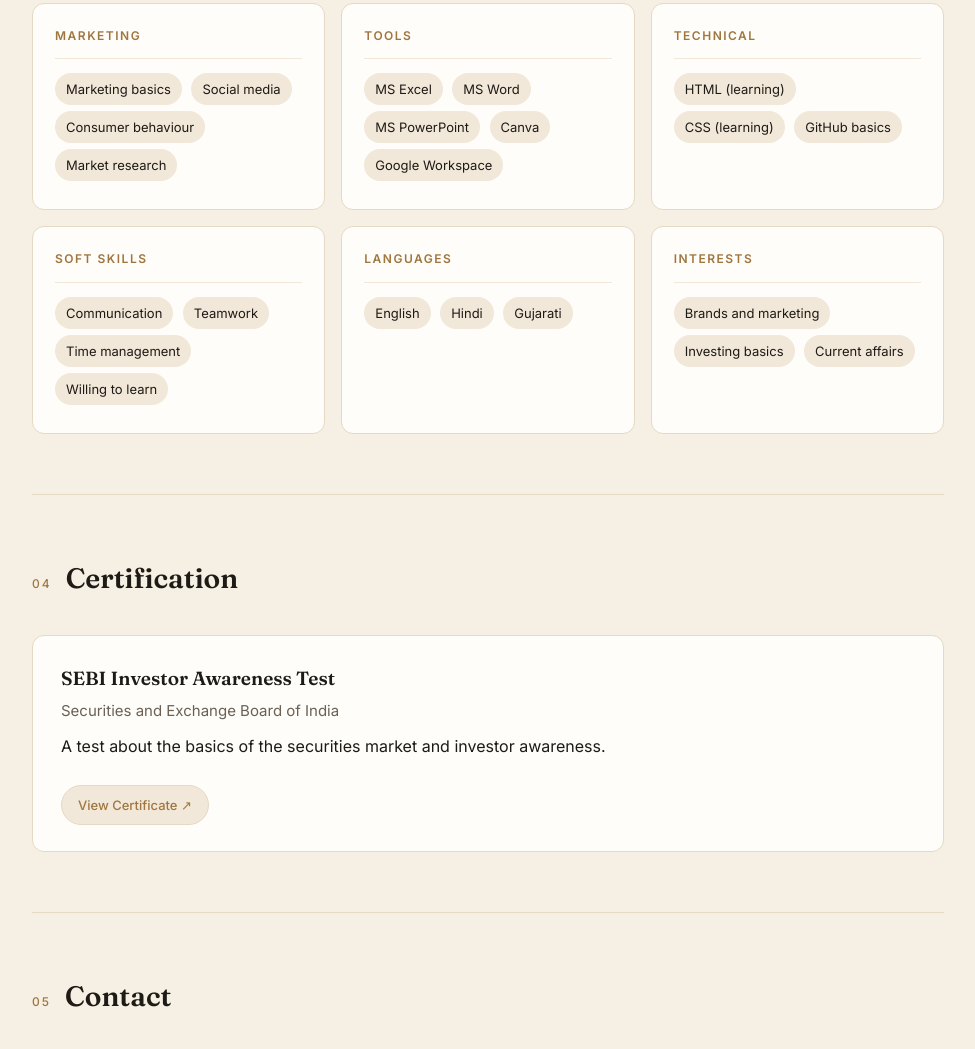
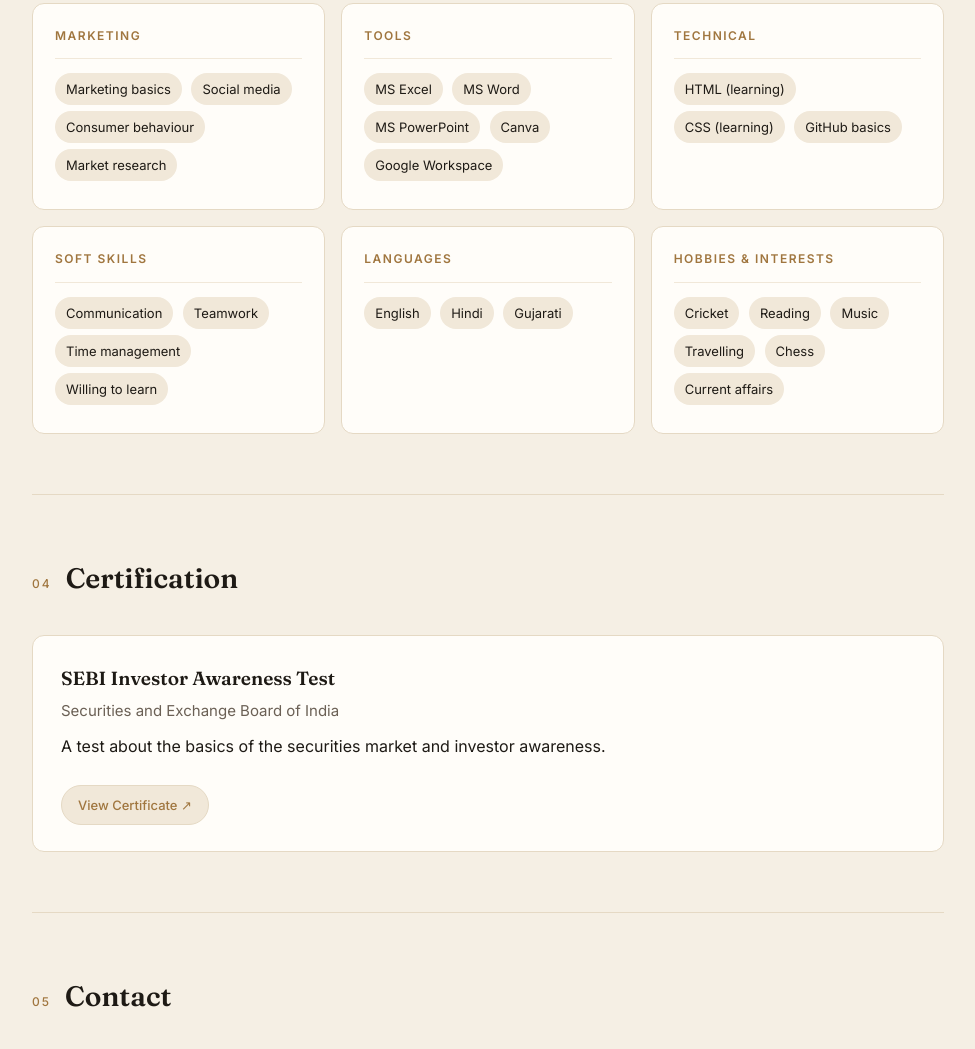
Before and after one commit to Dev3033/resume-website.github.io, a plain HTML site: page index.html in a window 1280 px wide. Shown: the part 1576-2625 px from the top of the page, without its empty margins (152-1127 px from the left). Drawn offline with Linux system fonts and the light colour scheme.

Commit message:
Update interests section and header in index.html

```diff
--- a/index.html
+++ b/index.html
@@ -645,10 +645,13 @@
         </div>
 
         <div class="card">
-          <h3>Interests</h3>
+          <h3>Hobbies &amp; Interests</h3>
           <ul>
-            <li class="tag">Brands and marketing</li>
-            <li class="tag">Investing basics</li>
+            <li class="tag">Cricket</li>
+            <li class="tag">Reading</li>
+            <li class="tag">Music</li>
+            <li class="tag">Travelling</li>
+            <li class="tag">Chess</li>
             <li class="tag">Current affairs</li>
           </ul>
         </div>
```
